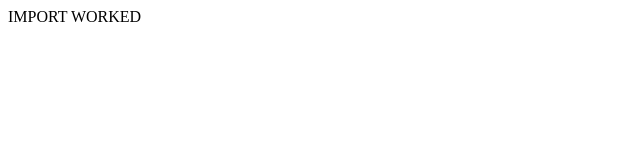
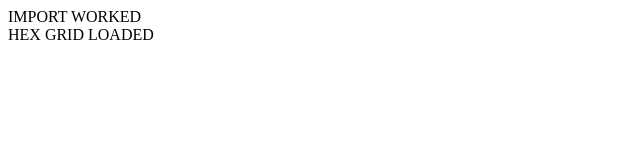
Before and after one commit to Ishant921/hex-grid, a React (Vite) app: page / in a window 1280 px wide. Shown: the top 160 px of the page, without its empty margins (0-640 px from the left). Built offline with nearby package versions, Linux system fonts and the light colour scheme.

Commit message:
Update app.jsx

```diff
--- a/src/app.jsx
+++ b/src/app.jsx
@@ -5,6 +5,7 @@ export default function App() {
   return (
     <div>
       IMPORT WORKED
+      <HexGrid />
     </div>
   );
 }
```
